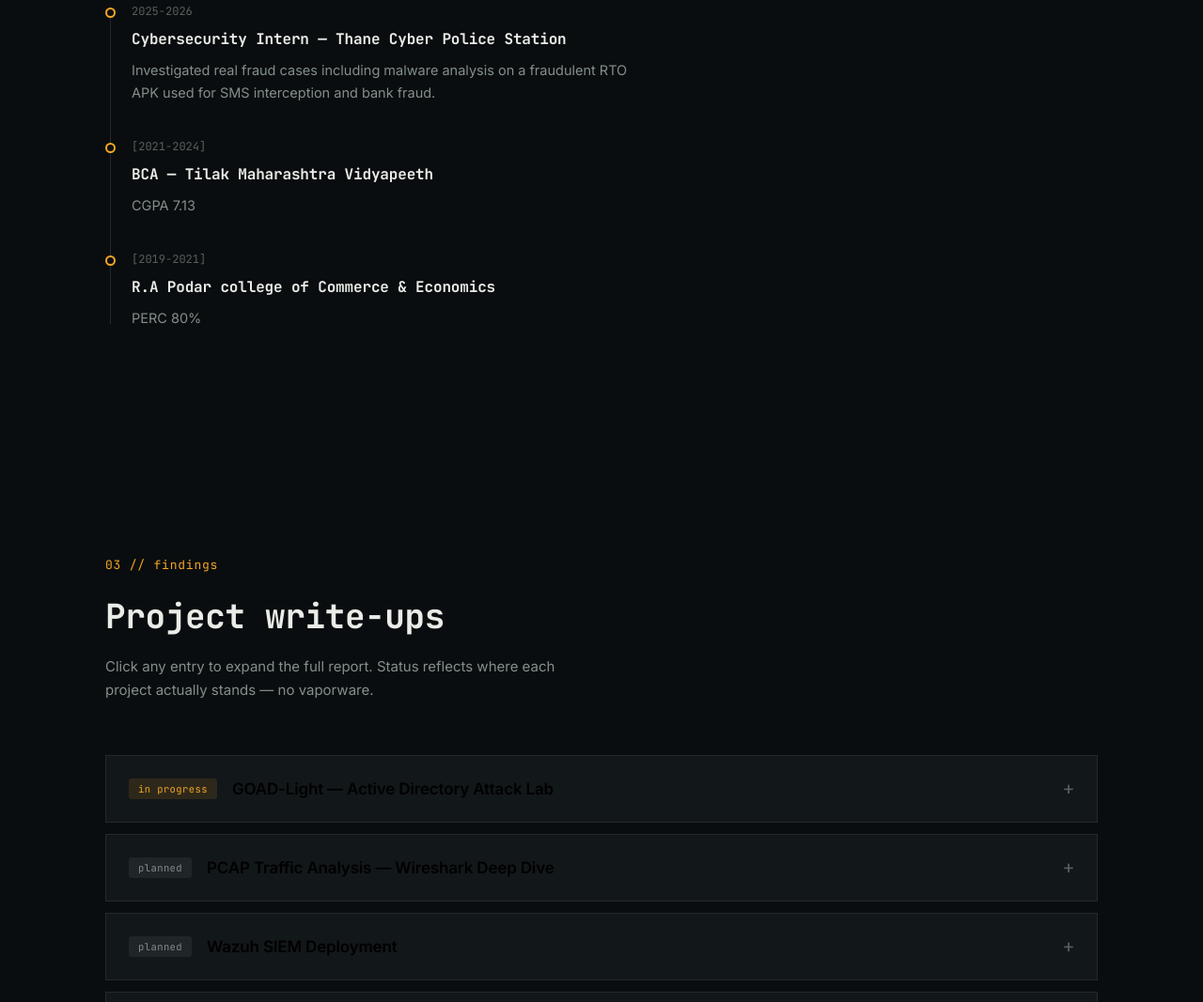
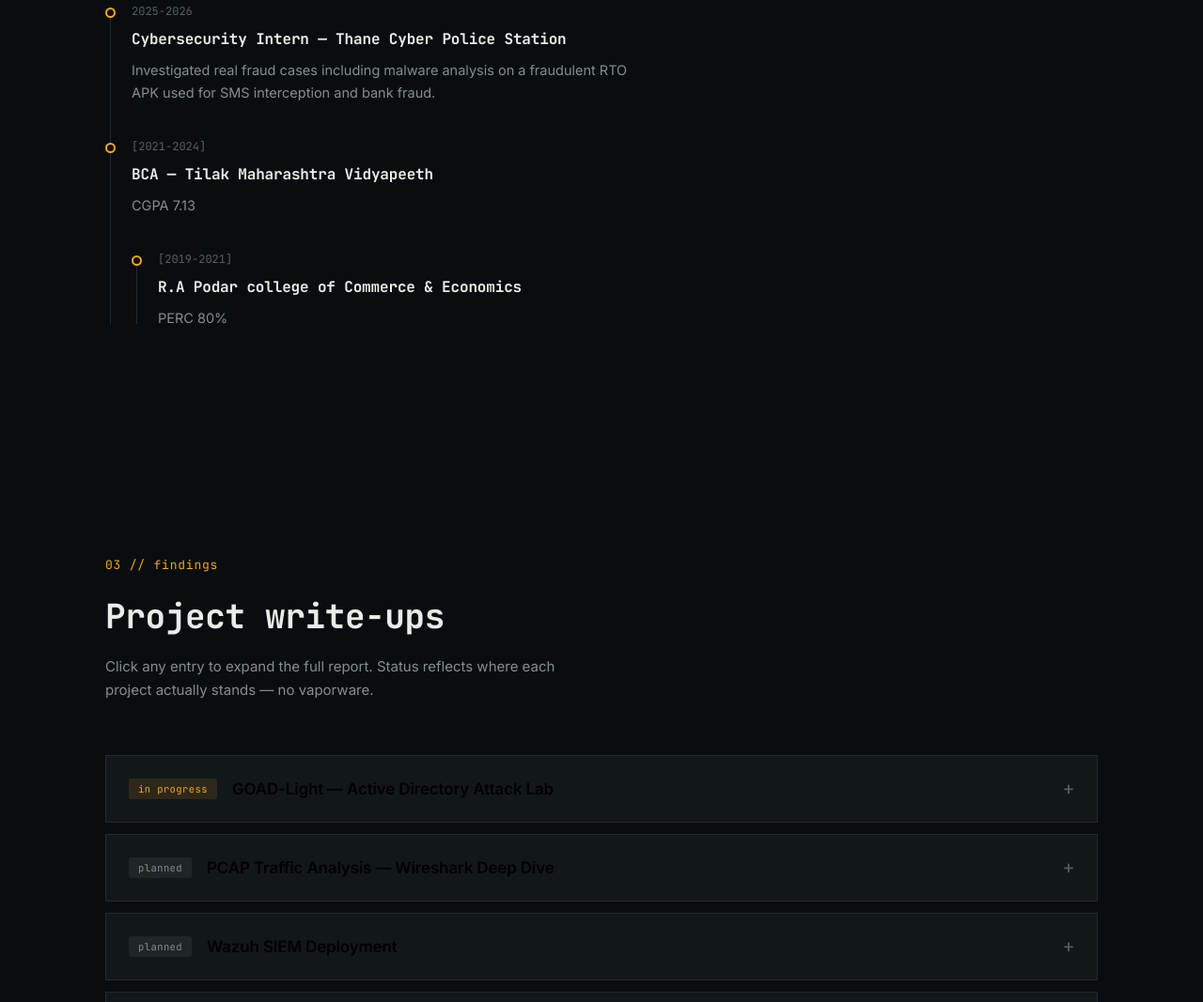
Before and after one commit to Rohan-1306/rohan-1306.github.io, a plain HTML site: page index.html in a window 1280 px wide. Shown: the part 2170-3237 px from the top of the page at 94% size. Drawn offline with Linux system fonts and the light colour scheme.

Commit message:
Update index.html

```diff
--- a/index.html
+++ b/index.html
@@ -178,6 +178,7 @@
         <p class="timeline-desc">CGPA 7.13</p>
       </div>
   </div>
+    <div class="timeline">
     <div class="timeline-item">
       <span class="timeline-marker"></span>
       <div class="timeline-content">
```
